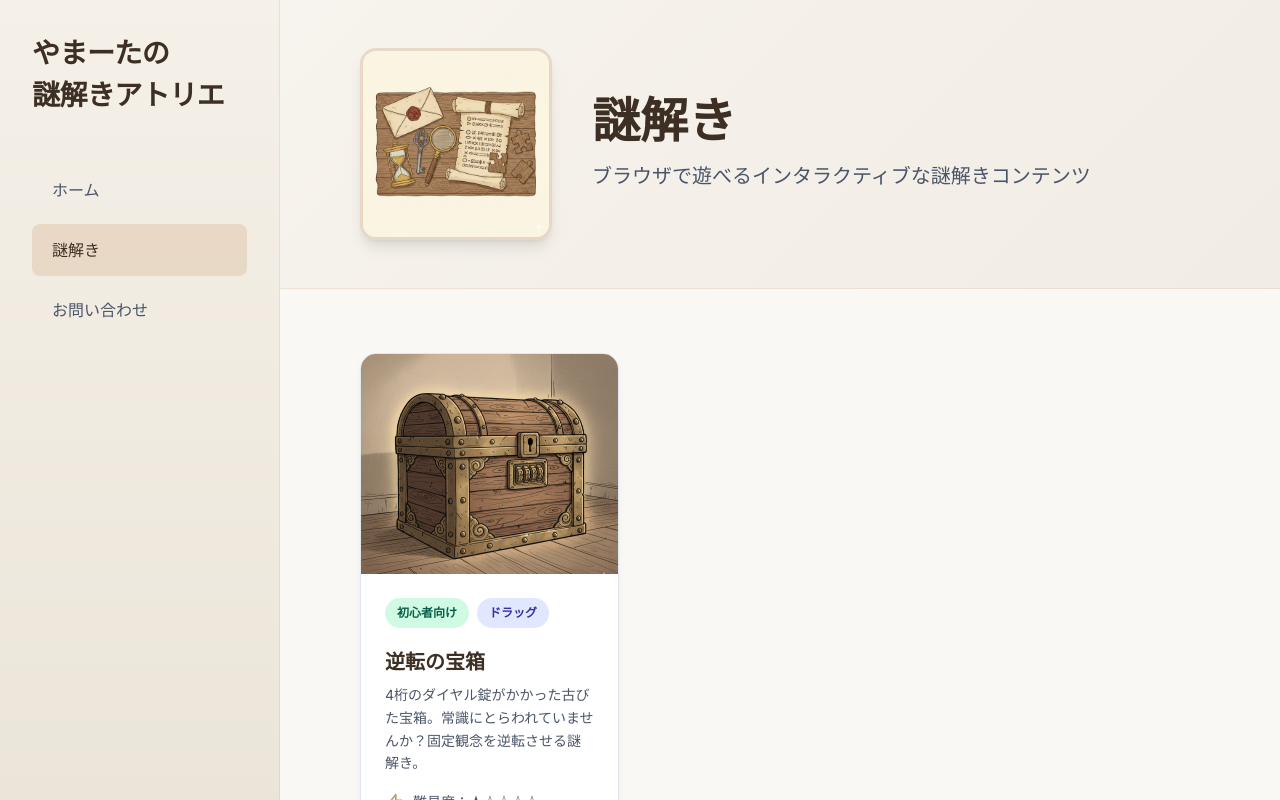
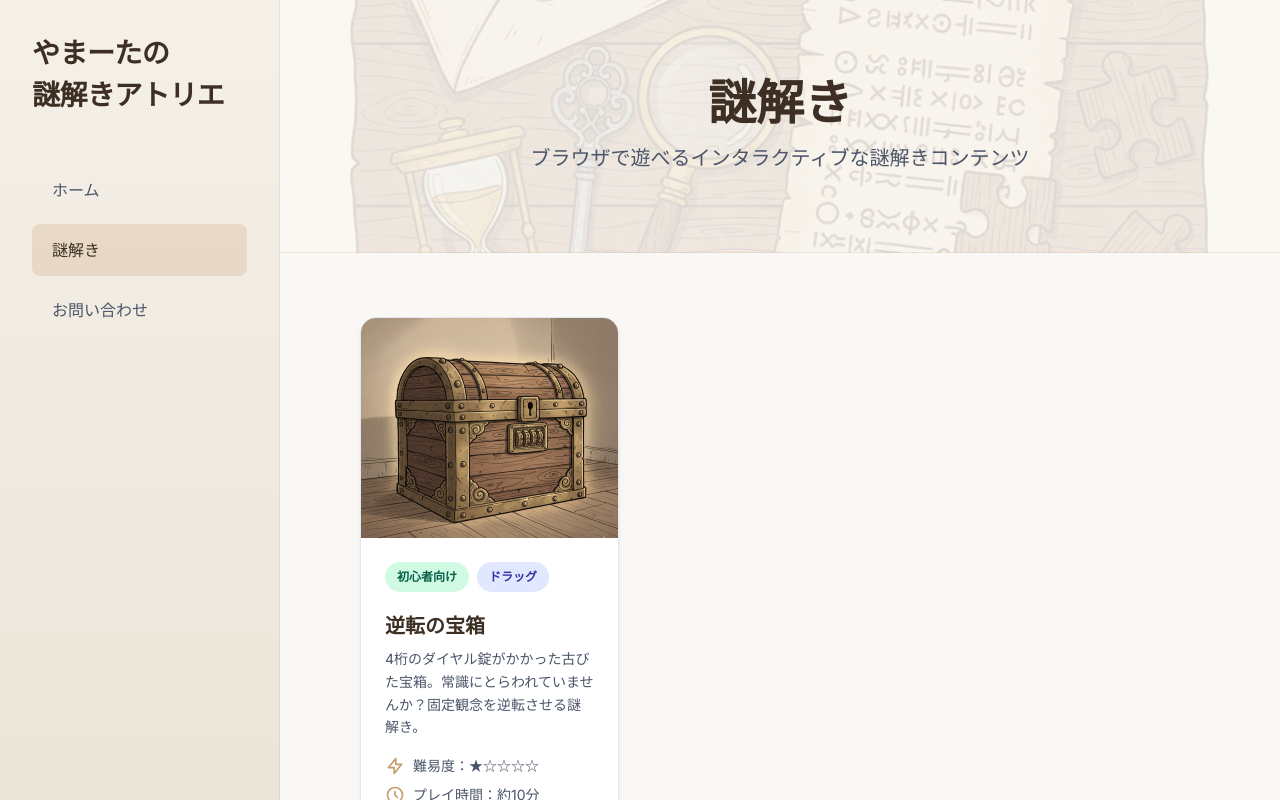
Before and after one commit to umauma1600/umauma1600.github.io, a React (Vite) app: page /nazo in a window 1280 px wide. Shown: the top 800 px of the page. Built offline with nearby package versions, Linux system fonts and the light colour scheme; the HTML template or start-up script is replaced by a standard one.

Commit message:
謎解きページのヘッダー画像を背景に変更
- ヘッダーセクションの背景画像としてpuzzle-header.jpgを設定
- 半透明のオーバーレイでテキストの可読性を確保
- レイアウトをシンプルな中央揃えに変更

```diff
--- a/src/pages/PuzzleListPage.tsx
+++ b/src/pages/PuzzleListPage.tsx
@@ -7,29 +7,14 @@ export default function PuzzleListPage() {
       {/* ページヘッダー */}
       <section
         style={{
-          padding: "3rem 0",
-          background:
-            "linear-gradient(135deg, rgba(245, 240, 232, 0.6) 0%, rgba(235, 229, 217, 0.6) 100%)",
+          padding: "5rem 0",
+          backgroundImage: `linear-gradient(rgba(250, 248, 245, 0.85), rgba(250, 248, 245, 0.85)), url('/assets/images/puzzle-header.jpg')`,
+          backgroundSize: "cover",
+          backgroundPosition: "center",
           borderBottom: "1px solid rgba(198, 156, 109, 0.2)",
         }}
       >
-        <div className="max-w-6xl mx-auto px-6 md:px-12 lg:px-20">
-          <div className="flex flex-col md:flex-row items-center gap-6 md:gap-10">
-            {/* ヘッダー画像 */}
-            <div
-              className="w-40 h-40 md:w-48 md:h-48 flex-shrink-0 rounded-2xl overflow-hidden shadow-lg"
-              style={{
-                border: "3px solid rgba(198, 156, 109, 0.3)",
-              }}
-            >
-              <img
-                src="/assets/images/puzzle-header.jpg"
-                alt="謎解き"
-                className="w-full h-full object-cover"
-              />
-            </div>
-            {/* テキスト */}
-            <div className="text-center md:text-left">
+        <div className="max-w-6xl mx-auto px-6 md:px-12 lg:px-20 text-center">
           <h1
             className="text-4xl md:text-5xl font-bold mb-4"
             style={{ color: "var(--color-primary)" }}
@@ -42,8 +27,6 @@ export default function PuzzleListPage() {
           >
             ブラウザで遊べるインタラクティブな謎解きコンテンツ
           </p>
-            </div>
-          </div>
         </div>
       </section>
 
```
Lines whose indentation alone changed are shown as unchanged.
